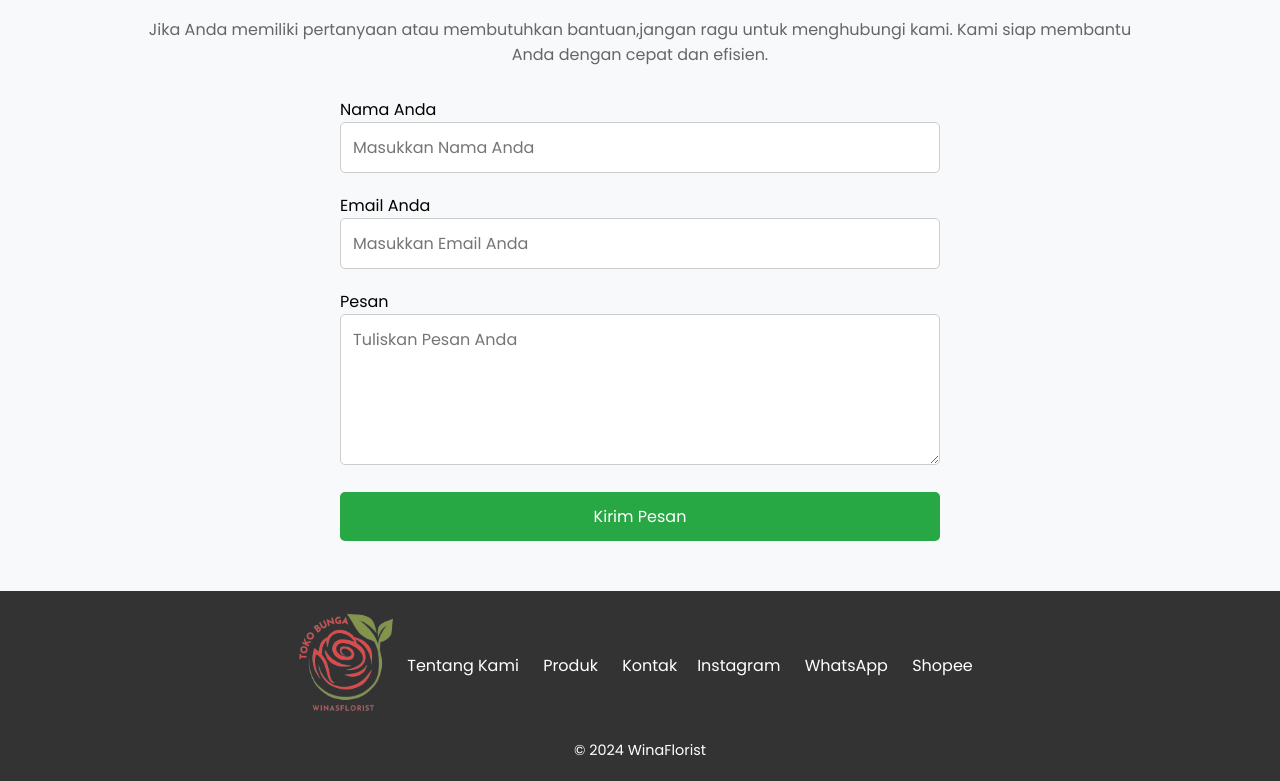
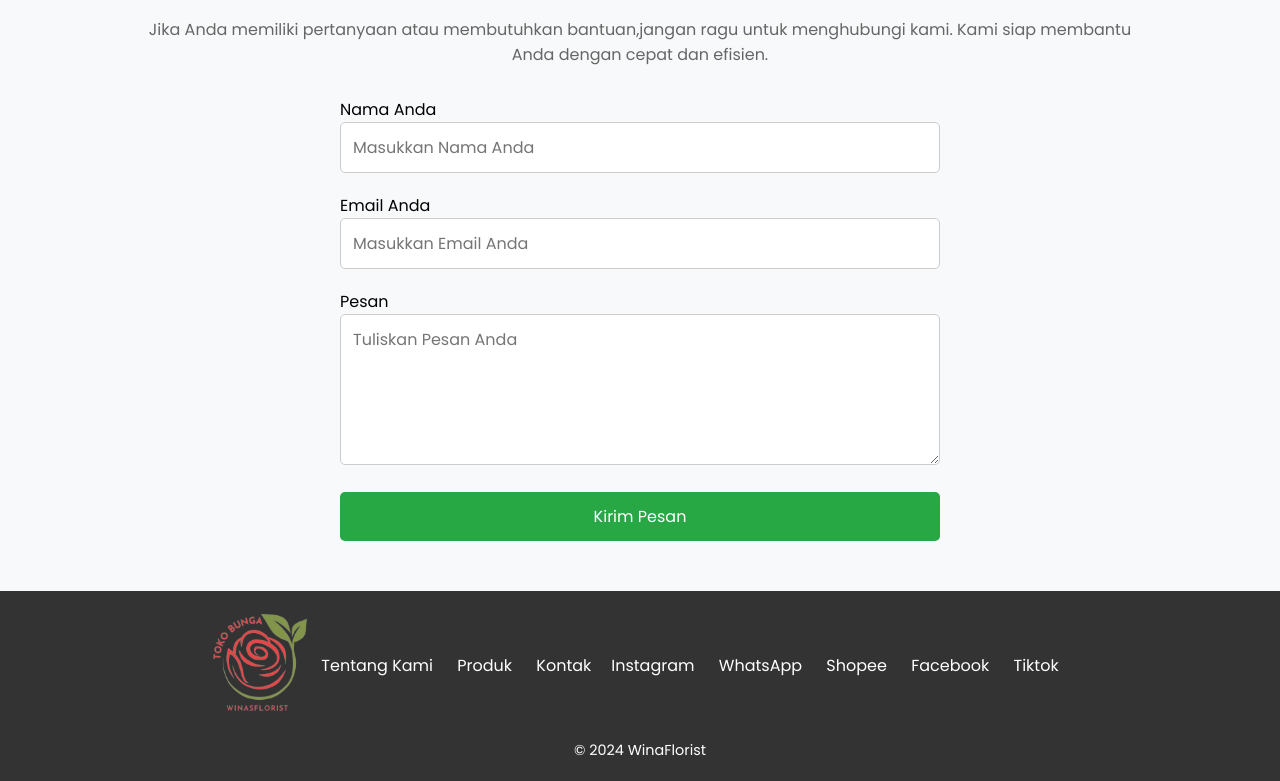
Before and after one commit to tiswan14/winaflorist, a plain HTML site: page index.html in a window 1280 px wide. Shown: the part 3846-4627 px from the top of the page. Drawn offline with Linux system fonts and the light colour scheme.

Commit message:
add link fb and tiktok

```diff
--- a/index.html
+++ b/index.html
@@ -195,6 +195,8 @@
                 <a href="https://wa.me/6281464443880" target="_blank">WhatsApp</a>
 
                 <a href="https://collshp.com/winasflorist" target="_blank">Shopee</a>
+                <a href="https://www.facebook.com/share/1BJHUBdVLK/?mibextid=wwXIfr" target="_blank">Facebook</a>
+                <a href="https://shorturl.at/5FVmL" target="_blank">Tiktok</a>
 
 
 
```
